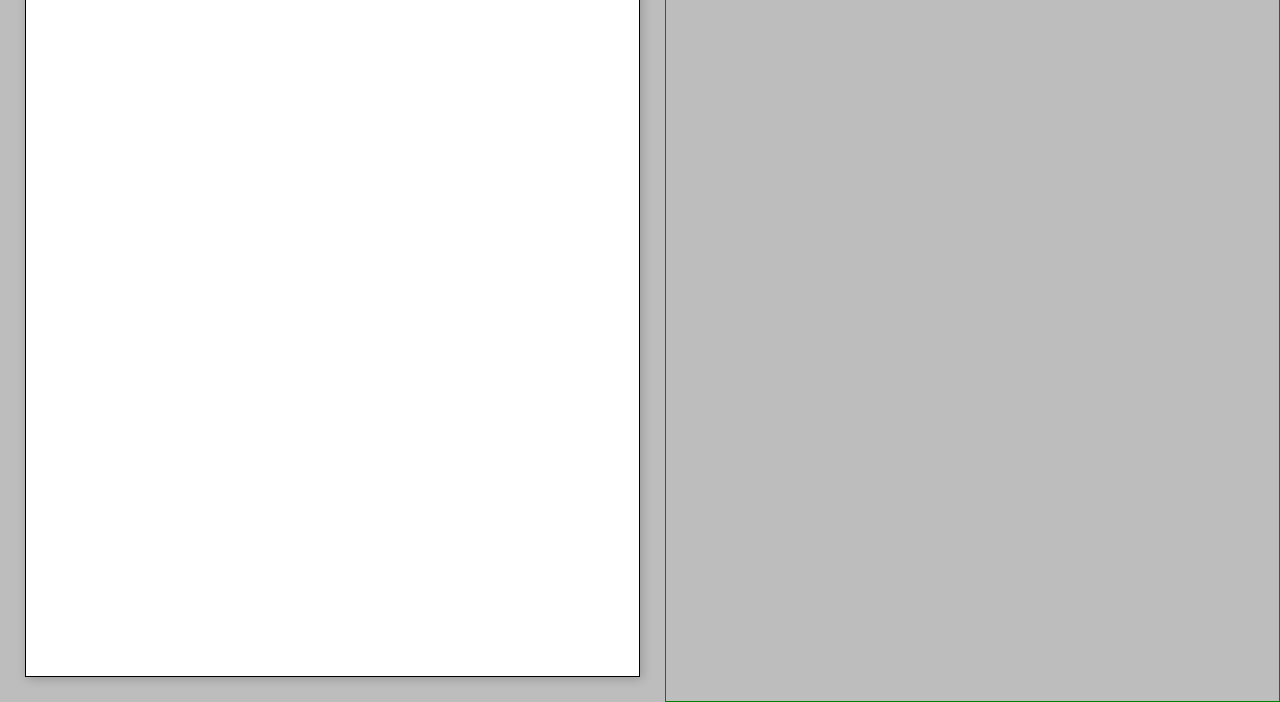
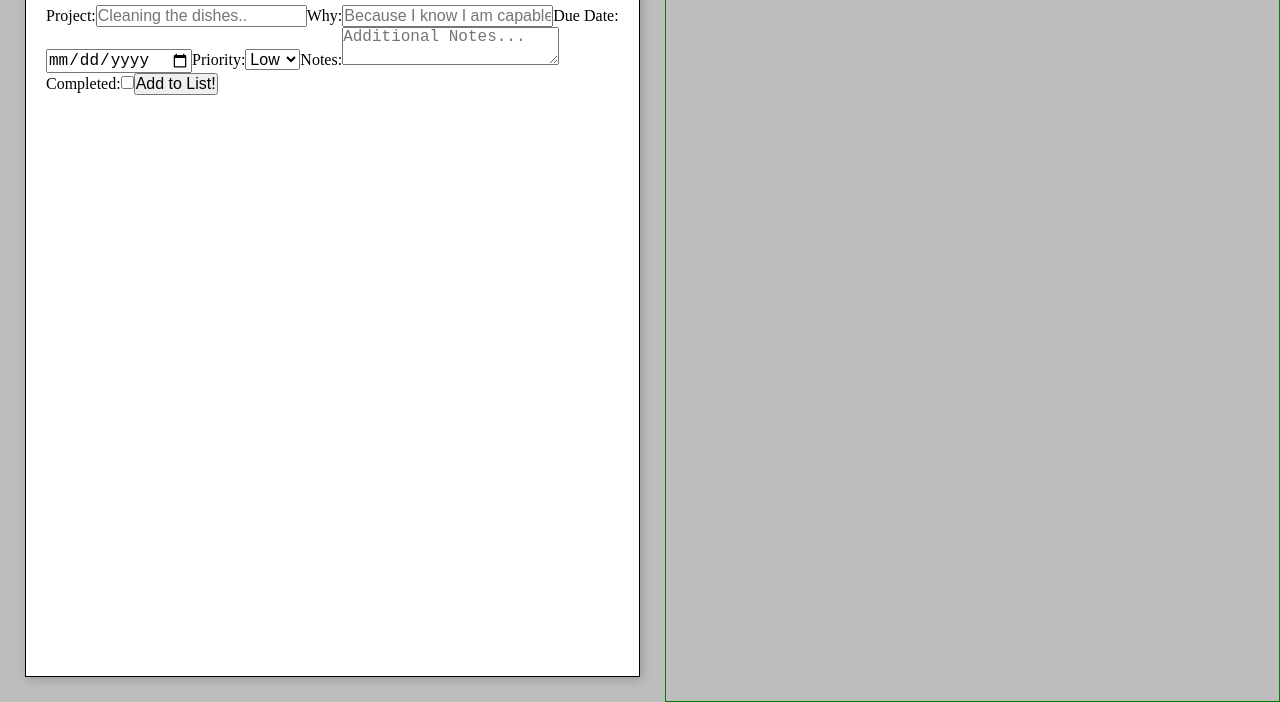
Before and after one commit to CrispysCode/to-do-list, a website built with webpack: page src/template.html in a window 1280 px wide. Shown: the part 98-800 px from the top of the page. Built offline with nearby package versions, Linux system fonts and the light colour scheme.

Commit message:
Managed to layout the form in our project, needs dummy project layout next

```diff
--- a/src/index.js
+++ b/src/index.js
@@ -1,8 +1,11 @@
 import "./styles.css";
 import { greeting } from "./modules/startModule.js";
+import { formGenerator } from "./modules/formGenerator.js";
 //import anyImage from "./image.png";
 //const image = document.createElement("img");
 // image.src = anyImage;
 // document.body.appendChild(image);
 
 console.log(greeting);
+
+formGenerator();
--- a/src/modules/formGenerator.js
+++ b/src/modules/formGenerator.js
@@ -0,0 +1,70 @@
+export function formGenerator() {
+    const notepad = document.querySelector(".notepad");
+    const form = document.createElement("form");
+    notepad.appendChild(form);
+
+    //Title
+    const title = document.createElement("input");
+    const titleLabel = document.createElement("label");
+    titleLabel.textContent = "Project:"
+    title.type = "text";
+    title.placeholder = 'Cleaning the dishes..';
+    form.appendChild(titleLabel);
+    form.appendChild(title);
+
+    //Desc.
+    const description = document.createElement("input");
+    const descriptionLabel = document.createElement("label");
+    descriptionLabel.textContent = "Why:";
+    description.type = "text";
+    description.placeholder = "Because I know I am capable of...";
+    form.appendChild(descriptionLabel);
+    form.appendChild(description);
+
+    //DueDate
+    const date = document.createElement("input");
+    const dateLabel = document.createElement("label");
+    dateLabel.textContent = "Due Date:";
+    date.type = "date";
+    date.required = true;
+    form.appendChild(dateLabel);
+    form.appendChild(date);
+
+    //Priority
+    const priority = document.createElement("select");
+    const priorityLabel = document.createElement("label");
+    priorityLabel.textContent = "Priority:";
+    ["Low", "Med", "High"].forEach(level => {
+        const option = document.createElement("option");
+        option.value = level;
+        option.textContent = level;
+        priority.appendChild(option)
+    })
+    form.appendChild(priorityLabel);
+    form.appendChild(priority);
+
+
+    //Notes
+    const notes = document.createElement("textarea");
+    notes.classList.add(".notes");
+    const notesLabel = document.createElement("label");
+    notesLabel.textContent = "Notes:";
+    notes.required = true;
+    notes.placeholder = "Additional Notes...";
+    form.appendChild(notesLabel);
+    form.appendChild(notes);
+
+    //Status
+    const status = document.createElement("input");
+    const statusLabel = document.createElement("label");
+    statusLabel.textContent = "Completed:";
+    status.type = "checkbox";
+    form.appendChild(statusLabel);
+    form.appendChild(status);
+
+    //Finally the button
+    const submitBtn = document.createElement("button");
+    submitBtn.textContent = "Add to List!";
+    submitBtn.type = "submit";
+    form.appendChild(submitBtn);
+}
--- a/src/styles.css
+++ b/src/styles.css
@@ -25,8 +25,8 @@
     width: 50%;
     margin: 25px;
 }
-.notepad {
-    border-bottom: 2px solid #ccc;
+.notepad-header {
+    /* border-bottom: 2px solid #ccc; */
     margin-bottom: 20px;
 
 }
--- a/src/template.html
+++ b/src/template.html
@@ -9,7 +9,9 @@
    <div class="main-container">
     <div class="left-container">
         <div class="notepad">
+            <div class="notepad-header">
             <h1>To Do List</h1>
+            </div>
         </div>
 
     </div>
```
Also changed, not shown: src/modules/displayForm.js (added, +10 -0 lines), src/modules/newProject.js (added, +10 -0 lines), src/modules/todoItem.js (deleted).
